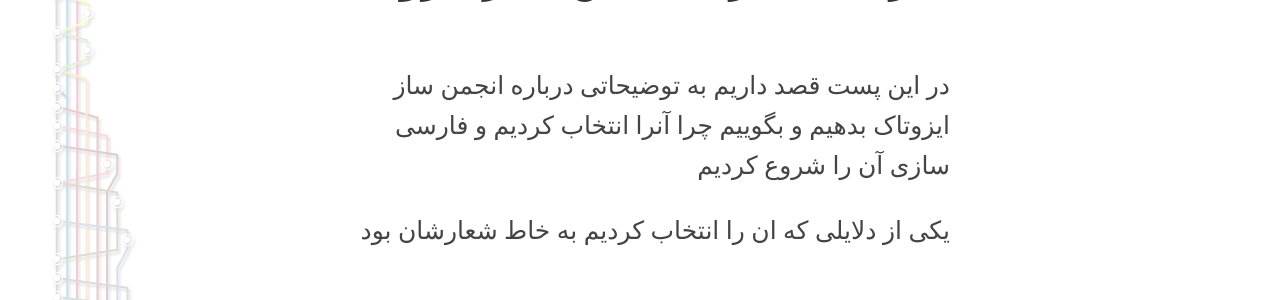
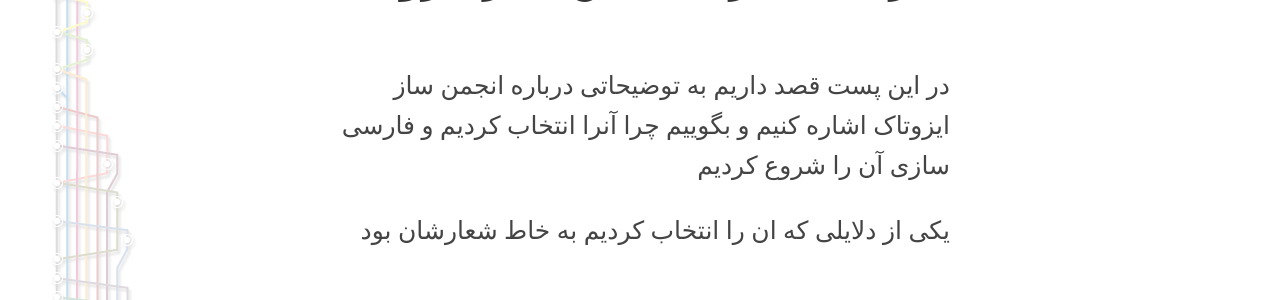
Before and after one commit to ALYREZA/blog, a Jekyll site: the page built from _posts/2014-02-26-esoTalk-Persain-Language-Package.markdown, in a window 1280 px wide. Shown: the part 325-625 px from the top of the page. Built offline with Jekyll 4.4.1, drawn with Linux system fonts in a browser that asks for light colours; Markdown is read by kramdown in place of the engine named in the settings; comment, search, counter and statistics services are not loaded.

Commit message:
Update 2014-02-26-esoTalk-Persain-Language-Package.markdown

```diff
--- a/_posts/2014-02-26-esoTalk-Persain-Language-Package.markdown
+++ b/_posts/2014-02-26-esoTalk-Persain-Language-Package.markdown
@@ -8,7 +8,7 @@
 
 ---
 
-در این پست قصد داریم به توضیحاتی  درباره انجمن ساز ایزوتاک بدهیم و بگوییم چرا آنرا انتخاب کردیم و فارسی سازی آن را شروع کردیم
+در این پست قصد داریم به توضیحاتی  درباره انجمن ساز ایزوتاک  اشاره کنیم و بگوییم چرا آنرا انتخاب کردیم و فارسی سازی آن را شروع کردیم
 
 
 یکی از دلایلی که ان را انتخاب کردیم به خاط شعارشان بود
```
